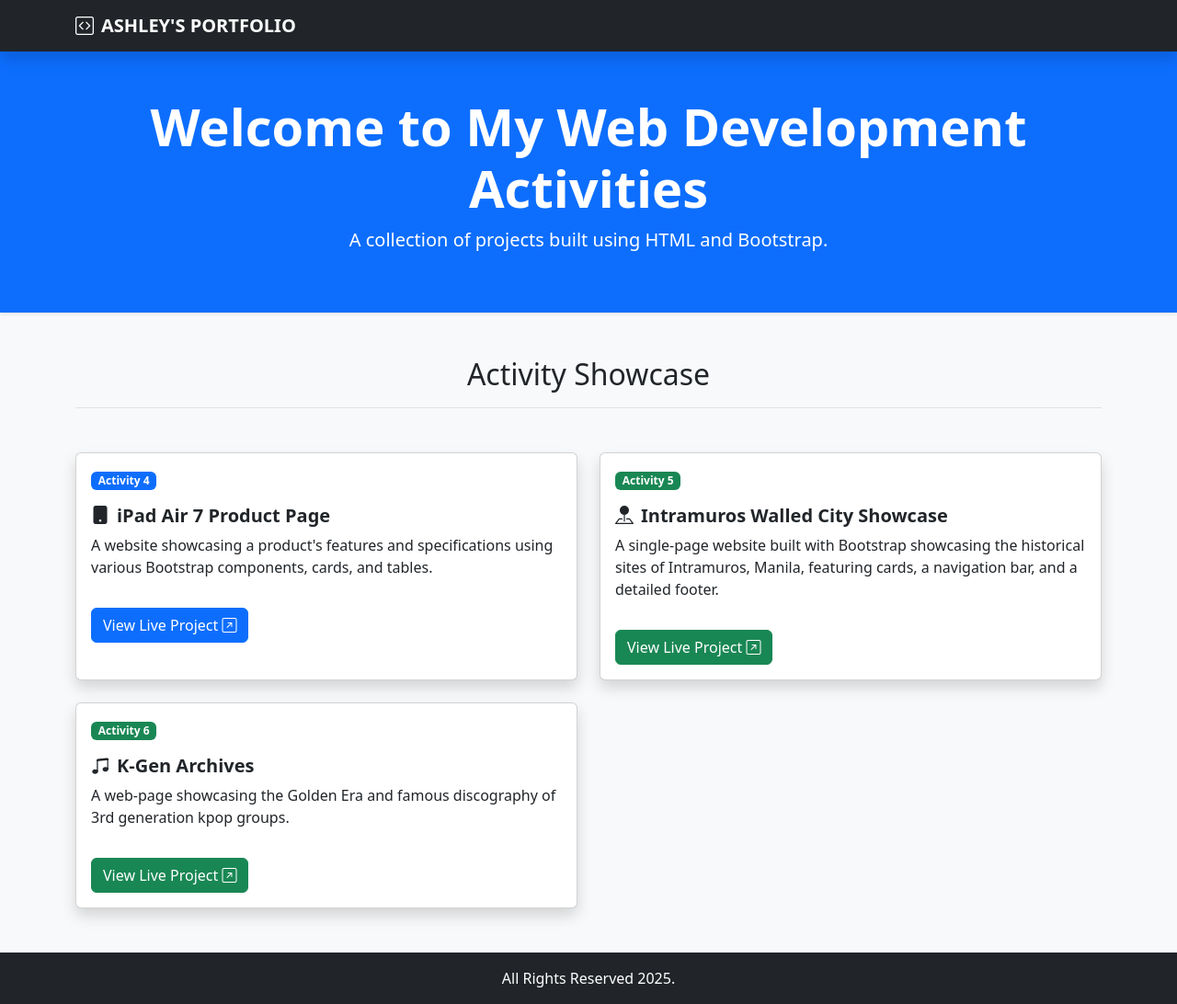
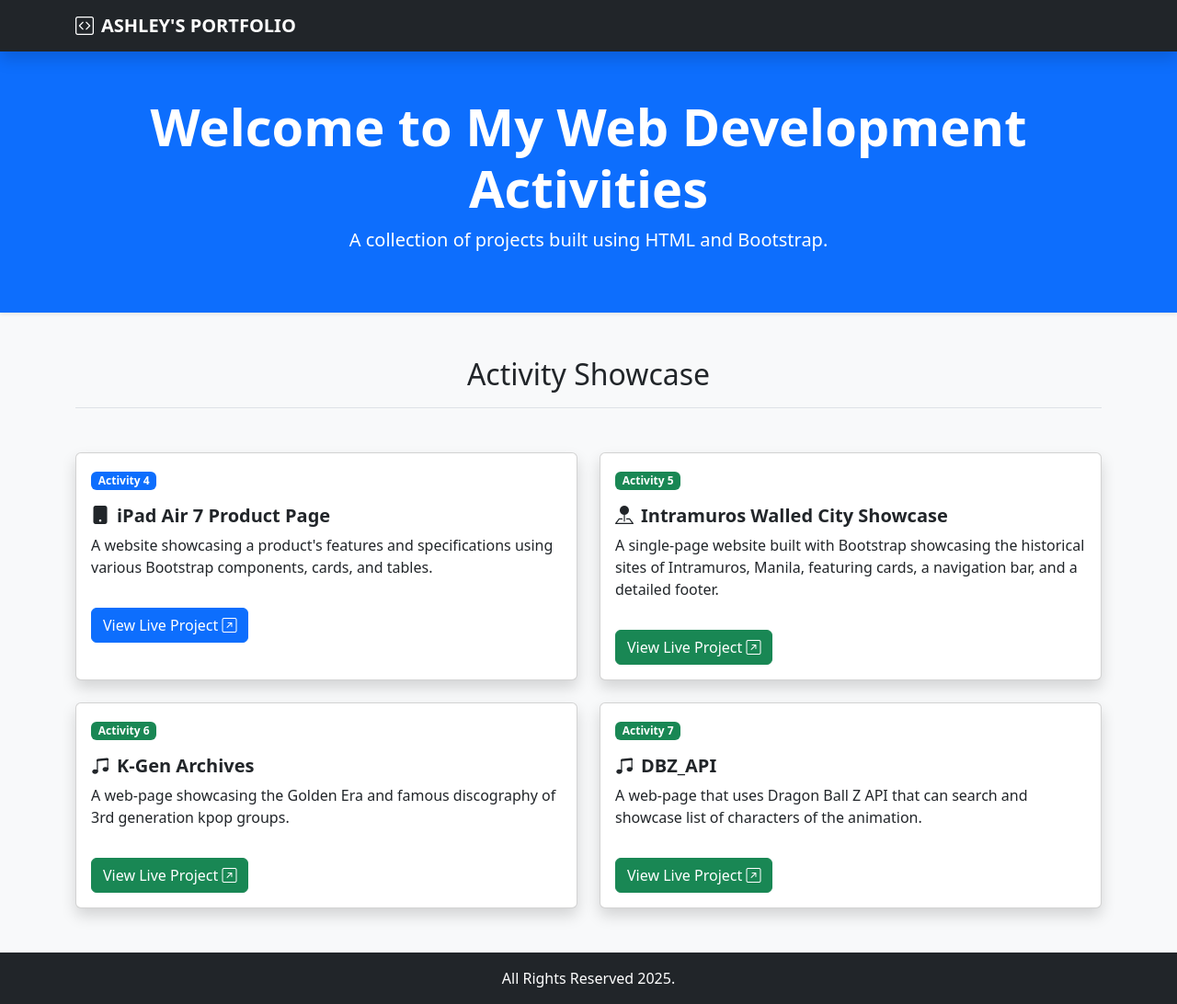
Before and after one commit to ashleybiancaecruz/ashleybiancaecruz.github.io, a plain HTML site: page index.html in a window 1280 px wide. Shown: the whole page at 92% size. Drawn offline with nearby package versions, Linux system fonts and the light colour scheme.

Commit message:
adding DBZ_API to index.html

```diff
--- a/index.html
+++ b/index.html
@@ -82,6 +82,19 @@
                 </div>
             </div>
 
+             <div class="col">
+                <div class="card h-100 activity-card shadow">
+                    <div class="card-body">
+                        <span class="badge bg-success mb-3">Activity 7</span>
+                        <h5 class="card-title fw-bold"><i class="bi bi-music-note-beamed me-2"></i>DBZ_API</h5>
+                        <p class="card-text">A web-page that uses Dragon Ball Z API that can search and showcase list of characters of the animation.</p>
+                        <a href="https://ashleybiancaecruz.github.io/DBZ-API.github.io/" class="btn btn-success mt-3" target="_blank">
+                         View Live Project <i class="bi bi-arrow-up-right-square"></i>
+                        </a>
+                    </div>
+                </div>
+            </div>
+
         </div>
 
     </div>
```
